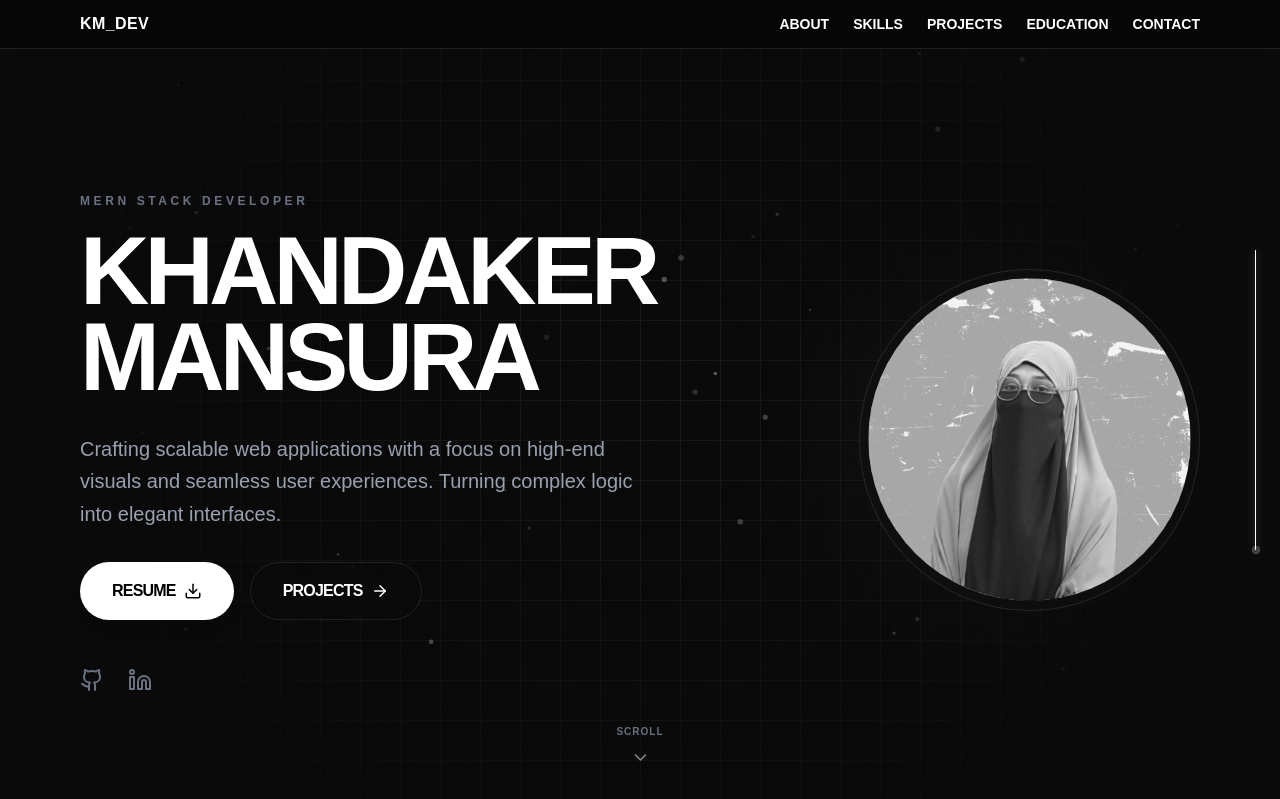
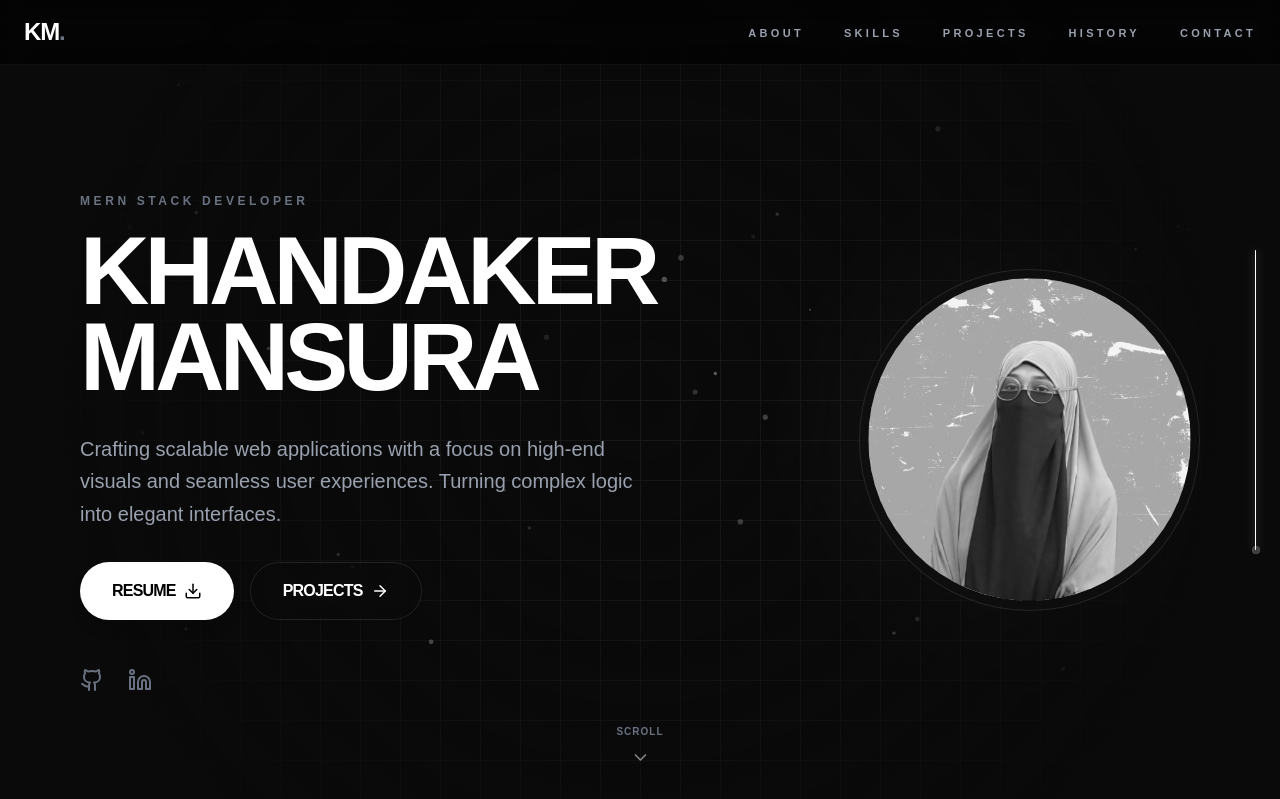
Before and after one commit to KhMansura/my-profile, a Next.js app: page / in a window 1280 px wide. Shown: the top 799 px of the page. Built offline with nearby package versions, Linux system fonts and the light colour scheme.

Commit message:
added history

```diff
--- a/src/Components/History.jsx
+++ b/src/Components/History.jsx
@@ -36,7 +36,7 @@ const experience = [
 
 export default function History() {
   return (
-    <section className="py-20 px-6 lg:px-20 bg-transparent">
+    <section id="history" className="py-20 px-6 lg:px-20 bg-transparent">
       <div className="max-w-6xl mx-auto grid grid-cols-1 lg:grid-cols-2 gap-12">
 
         {/* Education Section  */}
--- a/src/Components/Navbar.jsx
+++ b/src/Components/Navbar.jsx
@@ -1,58 +1,198 @@
+
+// "use client";
+// import { useState } from "react";
+// import { FaBars, FaTimes } from "react-icons/fa";
+
 // export default function Navbar() {
+//   const [isOpen, setIsOpen] = useState(false);
+
 //   return (
 //     <header className="fixed top-0 w-full z-50 backdrop-blur bg-black/30 border-b border-white/10">
 //       <nav className="mx-auto max-w-6xl px-4 py-3 flex items-center justify-between">
-//         <a href="/" className="text-neonCyan font-bold tracking-wide">
-//           KM<span className="text-neonPurple">_DEV</span>
-//         </a>
-//         <ul className="hidden md:flex gap-6 text-sm">
+//         <a href="/" className="text-neonCyan font-bold tracking-wide">KM<span className="text-neonPurple">_DEV</span></a>
+
+//         {/* Desktop Links */}
+//         <ul className="hidden md:flex gap-6 text-sm uppercase font-bold">
 //           <li><a href="#about" className="hover:text-neonCyan">About</a></li>
 //           <li><a href="#skills" className="hover:text-neonCyan">Skills</a></li>
 //           <li><a href="#projects" className="hover:text-neonCyan">Projects</a></li>
 //           <li><a href="#education" className="hover:text-neonCyan">Education</a></li>
 //           <li><a href="#contact" className="hover:text-neonCyan">Contact</a></li>
 //         </ul>
+
+//         {/* Mobile Toggle */}
+//         <button className="md:hidden text-neonCyan text-2xl" onClick={() => setIsOpen(!isOpen)}>
+//           {isOpen ? <FaTimes /> : <FaBars />}
+//         </button>
 //       </nav>
+
+//       {/* Mobile Menu */}
+//       {isOpen && (
+//         <ul className="md:hidden bg-black/90 text-center py-6 space-y-4 uppercase font-bold text-neonCyan border-b border-white/10">
+//           <li><a href="#about" onClick={() => setIsOpen(false)}>About</a></li>
+//           <li><a href="#skills" onClick={() => setIsOpen(false)}>Skills</a></li>
+//           <li><a href="#projects" onClick={() => setIsOpen(false)}>Projects</a></li>
+//           <li><a href="#education" className="hover:text-neonCyan">Education</a></li>
+//           <li><a href="#contact" onClick={() => setIsOpen(false)}>Contact</a></li>
+//         </ul>
+//       )}
 //     </header>
-//   )
+//   );
+// }
+// "use client";
+// import { useState } from "react";
+// import { motion, AnimatePresence } from "framer-motion";
+// import { FaBars, FaTimes } from "react-icons/fa";
+
+// export default function Navbar() {
+//   const [isOpen, setIsOpen] = useState(false);
+
+//   const navLinks = [
+//     { name: "About", href: "#about" },
+//     { name: "Skills", href: "#skills" },
+//     { name: "Projects", href: "#projects" },
+//     { name: "History", href: "#history" }, // Changed to match your History component ID
+//     { name: "Contact", href: "#contact" },
+//   ];
+
+//   return (
+//     <header className="fixed top-0 w-full z-[100] backdrop-blur-xl bg-black/50 border-b border-white/5">
+//       <nav className="mx-auto max-w-6xl px-6 py-4 flex items-center justify-between">
+//         {/* Logo */}
+//         <motion.a
+//           href="/"
+//           initial={{ opacity: 0 }}
+//           animate={{ opacity: 1 }}
+//           className="text-white font-black tracking-tighter text-xl"
+//         >
+//           K<span className="text-gray-500">M.</span>
+//         </motion.a>
+
+//         {/* Desktop Links */}
+//         <ul className="hidden md:flex gap-8 items-center">
+//           {navLinks.map((link) => (
+//             <li key={link.name}>
+//               <a
+//                 href={link.href}
+//                 className="text-[10px] uppercase tracking-[0.3em] font-bold text-gray-400 hover:text-white transition-colors"
+//               >
+//                 {link.name}
+//               </a>
+//             </li>
+//           ))}
+//         </ul>
+
+//         {/* Mobile Toggle */}
+//         <button
+//           className="md:hidden text-white text-xl"
+//           onClick={() => setIsOpen(!isOpen)}
+//         >
+//           {isOpen ? <FaTimes /> : <FaBars />}
+//         </button>
+//       </nav>
+
+//       {/* Mobile Menu with Animation */}
+//       <AnimatePresence>
+//         {isOpen && (
+//           <motion.ul
+//             initial={{ opacity: 0, y: -20 }}
+//             animate={{ opacity: 1, y: 0 }}
+//             exit={{ opacity: 0, y: -20 }}
+//             className="md:hidden absolute top-full left-0 w-full bg-black/95 backdrop-blur-2xl py-10 flex flex-col items-center space-y-8 border-b border-white/5"
+//           >
+//             {navLinks.map((link) => (
+//               <li key={link.name}>
+//                 <a
+//                   href={link.href}
+//                   onClick={() => setIsOpen(false)}
+//                   className="text-xs uppercase tracking-[0.5em] font-black text-gray-400 hover:text-white transition-colors"
+//                 >
+//                   {link.name}
+//                 </a>
+//               </li>
+//             ))}
+//           </motion.ul>
+//         )}
+//       </AnimatePresence>
+//     </header>
+//   );
 // }
 "use client";
 import { useState } from "react";
+import { motion, AnimatePresence } from "framer-motion";
 import { FaBars, FaTimes } from "react-icons/fa";
 
 export default function Navbar() {
   const [isOpen, setIsOpen] = useState(false);
 
+
+  const navLinks = [
+    { name: "About", href: "#about" },
+    { name: "Skills", href: "#skills" },
+    { name: "Projects", href: "#projects" },
+    { name: "History", href: "#history" },
+    { name: "Contact", href: "#contact" },
+  ];
+
   return (
-    <header className="fixed top-0 w-full z-50 backdrop-blur bg-black/30 border-b border-white/10">
-      <nav className="mx-auto max-w-6xl px-4 py-3 flex items-center justify-between">
-        <a href="/" className="text-neonCyan font-bold tracking-wide">KM<span className="text-neonPurple">_DEV</span></a>
 
-        {/* Desktop Links */}
-        <ul className="hidden md:flex gap-6 text-sm uppercase font-bold">
-          <li><a href="#about" className="hover:text-neonCyan">About</a></li>
-          <li><a href="#skills" className="hover:text-neonCyan">Skills</a></li>
-          <li><a href="#projects" className="hover:text-neonCyan">Projects</a></li>
-          <li><a href="#education" className="hover:text-neonCyan">Education</a></li>
-          <li><a href="#contact" className="hover:text-neonCyan">Contact</a></li>
+    <header className="fixed top-0 left-0 w-full z-[100] border-b border-white/5 bg-black/60 backdrop-blur-md transition-all duration-300">
+      <nav className="mx-auto max-w-7xl px-6 py-4 flex items-center justify-between">
+
+        {/* Logo */}
+        <a href="#" className="text-white font-black tracking-tighter text-2xl hover:opacity-80 transition-opacity">
+          KM<span className="text-gray-500">.</span>
+        </a>
+
+        {/* Desktop Links  */}
+        <ul className="hidden md:flex gap-10">
+          {navLinks.map((link) => (
+            <li key={link.name}>
+              <a
+                href={link.href}
+                className="text-[11px] uppercase tracking-[0.3em] font-bold text-gray-400 hover:text-white transition-all relative group"
+              >
+                {link.name}
+
+                <span className="absolute -bottom-1 left-0 w-0 h-[1px] bg-white transition-all group-hover:w-full"></span>
+              </a>
+            </li>
+          ))}
         </ul>
 
         {/* Mobile Toggle */}
-        <button className="md:hidden text-neonCyan text-2xl" onClick={() => setIsOpen(!isOpen)}>
-          {isOpen ? <FaTimes /> : <FaBars />}
+        <button
+          className="md:hidden text-white p-2"
+          onClick={() => setIsOpen(!isOpen)}
+          aria-label="Toggle Menu"
+        >
+          {isOpen ? <FaTimes size={24} /> : <FaBars size={24} />}
         </button>
       </nav>
 
-      {/* Mobile Menu */}
-      {isOpen && (
-        <ul className="md:hidden bg-black/90 text-center py-6 space-y-4 uppercase font-bold text-neonCyan border-b border-white/10">
-          <li><a href="#about" onClick={() => setIsOpen(false)}>About</a></li>
-          <li><a href="#skills" onClick={() => setIsOpen(false)}>Skills</a></li>
-          <li><a href="#projects" onClick={() => setIsOpen(false)}>Projects</a></li>
-          <li><a href="#education" className="hover:text-neonCyan">Education</a></li>
-          <li><a href="#contact" onClick={() => setIsOpen(false)}>Contact</a></li>
-        </ul>
-      )}
+      {/* Mobile Menu  */}
+      <AnimatePresence>
+        {isOpen && (
+          <motion.ul
+            initial={{ opacity: 0, height: 0 }}
+            animate={{ opacity: 1, height: "auto" }}
+            exit={{ opacity: 0, height: 0 }}
+            className="md:hidden bg-black border-b border-white/10 flex flex-col items-center py-10 gap-8 overflow-hidden"
+          >
+            {navLinks.map((link) => (
+              <li key={link.name}>
+                <a
+                  href={link.href}
+                  onClick={() => setIsOpen(false)}
+                  className="text-sm uppercase tracking-[0.4em] font-black text-gray-400 hover:text-white"
+                >
+                  {link.name}
+                </a>
+              </li>
+            ))}
+          </motion.ul>
+        )}
+      </AnimatePresence>
     </header>
   );
 }
```
